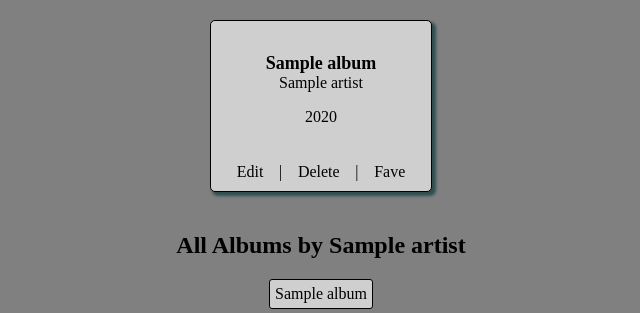
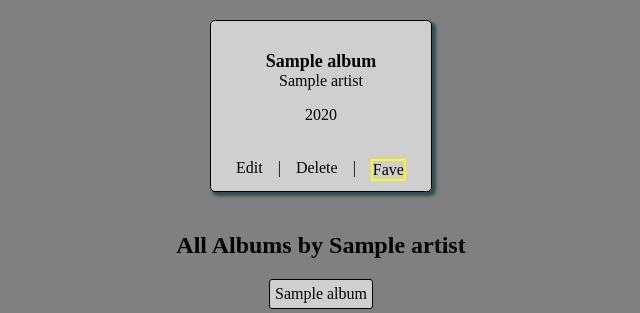
Before and after one commit to momentum-team-2/django-music-joeyviolacode, a Django app: page /albums/1 in a window 1280 px wide. Shown: the part 81-394 px from the top of the page, without its empty margins (319-959 px from the left). Run offline with Django 3.2, Linux system fonts and the light colour scheme; tables that the repository leaves empty hold one stand-in row (values such as "Sample post").

Commit message:
Added visual indicator to show favorite or not...still need to write functionality to make button work.

```diff
--- a/static/css/style.css
+++ b/static/css/style.css
@@ -21,6 +21,10 @@ header {
     display: flex;
     flex-direction: column;
     justify-content: space-around;
+}
+
+.faved {
+    border: 2px solid yellow;
 }
 
 .main-block {
--- a/templates/albums/list_albums.html
+++ b/templates/albums/list_albums.html
@@ -35,7 +35,11 @@
             |
             <a href="{% url 'delete_album' pk=album.pk %}">Delete</a>
             |
-            <a href="#">Fave</a>
+            {% if album.favorite %}
+            <a href="#" class="faved">Fave</a>
+            {% else %}
+            <a href="#"">Fave</a>
+            {% endif %}
         </div>
     </div>
     {% endfor %}
--- a/templates/albums/show_album.html
+++ b/templates/albums/show_album.html
@@ -20,7 +20,11 @@
             |
             <a href="{% url 'delete_album' pk=album.pk %}">Delete</a>
             |
-            <a href="#">Fave</a>
+            {% if album.favorite %}
+            <a href="#" class="faved">Fave</a>
+            {% else %}
+            <a href="#"">Fave</a>
+            {% endif %}
         </div>
     </div>
 </div>
```
